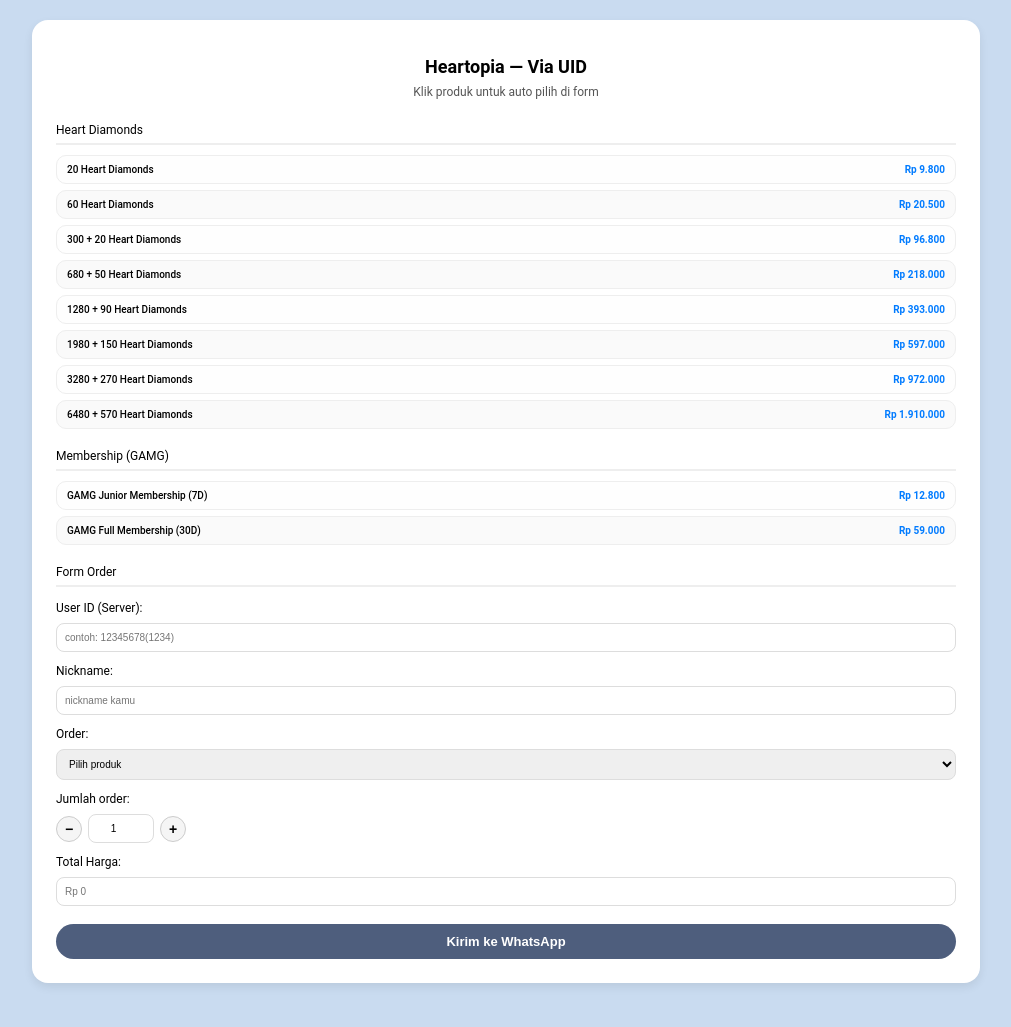
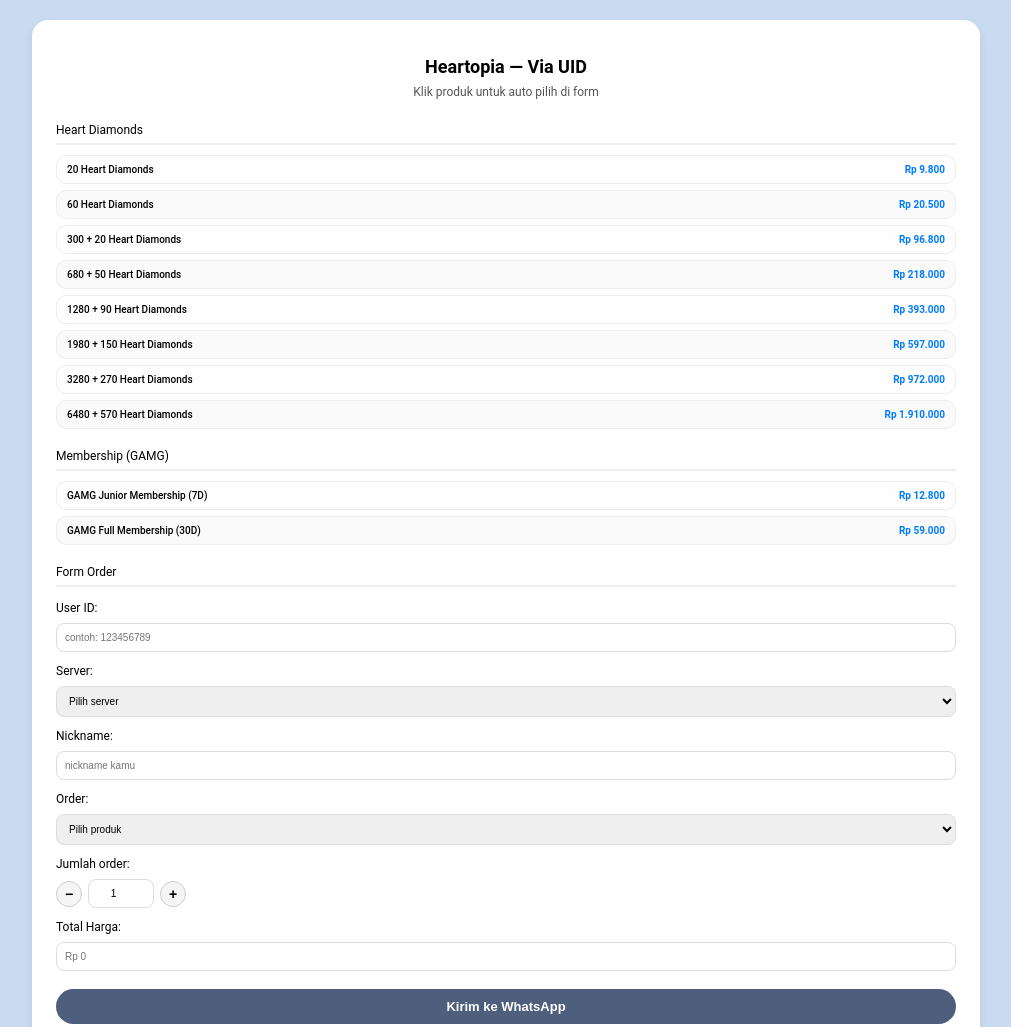
Before and after one commit to topupgram/tpgwebshtpviaid, a plain HTML site: page index.html in a window 1280 px wide. Shown: the top 1027 px of the page, without its empty margins (134-1145 px from the left). Before the commit the page ends 1003 px from the top, so only its background shows below. Drawn offline with Linux system fonts and the light colour scheme.

Commit message:
Update order form and product list structure

```diff
--- a/index.html
+++ b/index.html
@@ -146,8 +146,17 @@
       <div class="section-title">Form Order</div>
 
       <form id="orderForm" onsubmit="sendToWhatsApp(event)">
-        <label for="userId">User ID (Server):</label>
-        <input type="text" id="userId" placeholder="contoh: 12345678(1234)" required />
+        <label for="userId">User ID:</label>
+        <input type="text" id="userId" placeholder="contoh: 123456789" required />
+
+        <label for="server">Server:</label>
+        <select id="server" required>
+          <option value="" disabled selected>Pilih server</option>
+          <option value="SEA">SEA</option>
+          <option value="Asia">Asia</option>
+          <option value="HK/TW/MO">HK/TW/MO</option>
+          <option value="Global">Global</option>
+        </select>
 
         <label for="nickname">Nickname:</label>
         <input type="text" id="nickname" placeholder="nickname kamu" required />
@@ -179,20 +188,23 @@
       return 'Rp ' + numberString.replace(/\B(?=(\d{3})+(?!\d))/g, '.');
     }
 
-    // HEARTOPIA: TANPA RULES (HARGA SESUAI LIST)
+    // HEARTOPIA: TANPA RULES (HARGA PERSIS SESUAI LIST)
     var PRODUCTS = [
-      { item: "20 Heart Diamonds", price: 9800, cat: "diamonds" },
-      { item: "60 Heart Diamonds", price: 20500, cat: "diamonds" },
-      { item: "300 + 20 Heart Diamonds", price: 96800, cat: "diamonds" },
-      { item: "680 + 50 Heart Diamonds", price: 218000, cat: "diamonds" },
-      { item: "1280 + 90 Heart Diamonds", price: 393000, cat: "diamonds" },
-      { item: "1980 + 150 Heart Diamonds", price: 597000, cat: "diamonds" },
-      { item: "3280 + 270 Heart Diamonds", price: 972000, cat: "diamonds" },
-      { item: "6480 + 570 Heart Diamonds", price: 1910000, cat: "diamonds" },
+      { item: "20 Heart Diamonds", price: 9800 },
+      { item: "GAMG Junior Membership (7D)", price: 12800 },
+      { item: "60 Heart Diamonds", price: 20500 },
+      { item: "GAMG Full Membership (30D)", price: 59000 },
+      { item: "300 + 20 Heart Diamonds", price: 96800 },
+      { item: "680 + 50 Heart Diamonds", price: 218000 },
+      { item: "1280 + 90 Heart Diamonds", price: 393000 },
+      { item: "1980 + 150 Heart Diamonds", price: 597000 },
+      { item: "3280 + 270 Heart Diamonds", price: 972000 },
+      { item: "6480 + 570 Heart Diamonds", price: 1910000 }
+    ];
 
-      { item: "GAMG Junior Membership (7D)", price: 12800, cat: "membership" },
-      { item: "GAMG Full Membership (30D)", price: 59000, cat: "membership" }
-    ];
+    function isMembership(name) {
+      return String(name || "").toLowerCase().indexOf("gamg") !== -1;
+    }
 
     function createLi(product) {
       var li = document.createElement("li");
@@ -234,7 +246,7 @@
 
         var li = createLi(p);
 
-        if (p.cat === "membership") {
+        if (isMembership(p.item)) {
           listMembership.appendChild(li);
         } else {
           listDiamonds.appendChild(li);
@@ -293,7 +305,9 @@
       e.preventDefault();
 
       var userId = document.getElementById("userId").value.trim();
+      var server = document.getElementById("server").value.trim();
       var nickname = document.getElementById("nickname").value.trim();
+
       var select = document.getElementById("orderSelect");
       var qty = document.getElementById("orderQty").value.trim();
       var price = document.getElementById("orderPrice").value.trim();
@@ -303,7 +317,8 @@
 
       var message =
         "**Order Heartopia Via UID**\n" +
-        "User ID (Server): " + userId + "\n" +
+        "User ID: " + userId + "\n" +
+        "Server: " + server + "\n" +
         "Nickname: " + nickname + "\n" +
         "Order: " + orderText + "\n" +
         "Jumlah: x" + qty + "\n" +
```
